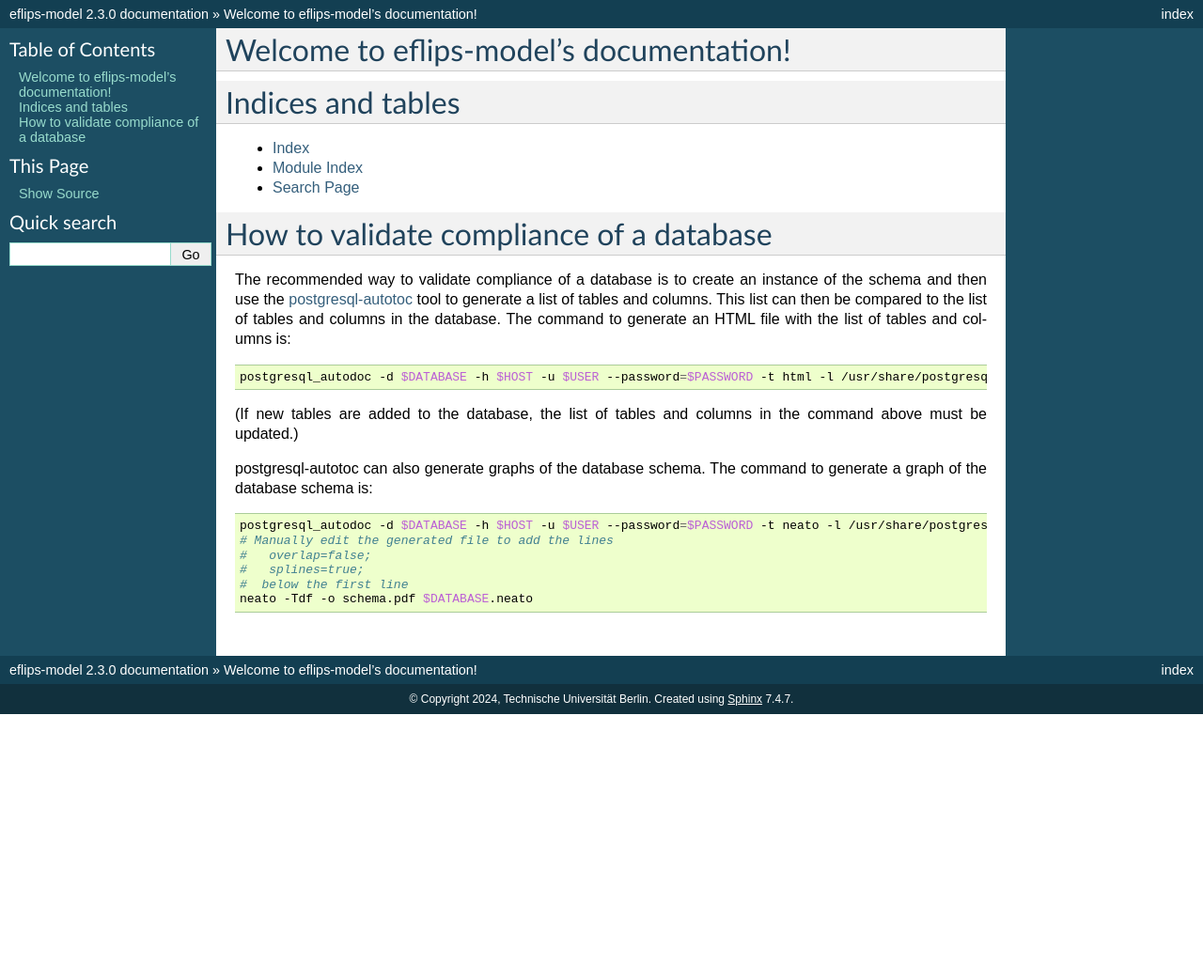
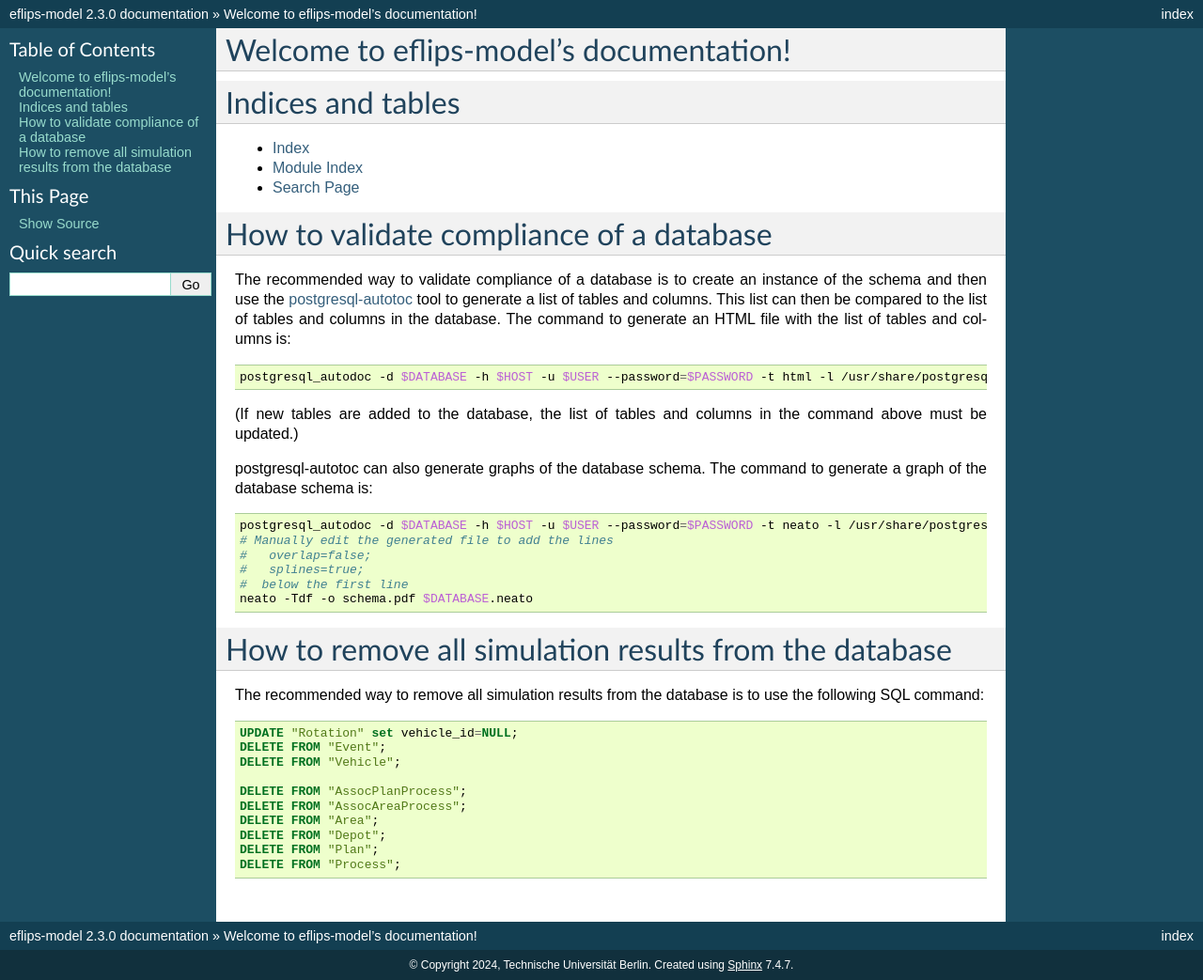
Before and after one commit to mpm-tu-berlin/eflips-model, a Sphinx documentation site: the page built from doc/index.rst, in a window 1280 px wide. Shown: the whole page at 94% size. Built offline with Sphinx 7.4.7, drawn with Linux system fonts in a browser that asks for light colours; before the commit the page ends 900 px from its top, so only the background shows below that.

Commit message:
Add documentation on clearing database

```diff
--- a/doc/index.rst
+++ b/doc/index.rst
@@ -40,3 +40,21 @@ postgresql-autotoc can also generate graphs of the database schema. The command
    #   splines=true;
    #  below the first line
    neato -Tdf -o schema.pdf $DATABASE.neato
+
+How to remove all simulation results from the database
+======================================================
+
+The recommended way to remove all simulation results from the database is to use the following SQL command:
+
+.. code-block:: sql
+
+   UPDATE "Rotation" set vehicle_id=NULL;
+   DELETE FROM "Event";
+   DELETE FROM "Vehicle";
+
+   DELETE FROM "AssocPlanProcess";
+   DELETE FROM "AssocAreaProcess";
+   DELETE FROM "Area";
+   DELETE FROM "Depot";
+   DELETE FROM "Plan";
+   DELETE FROM "Process";
```
